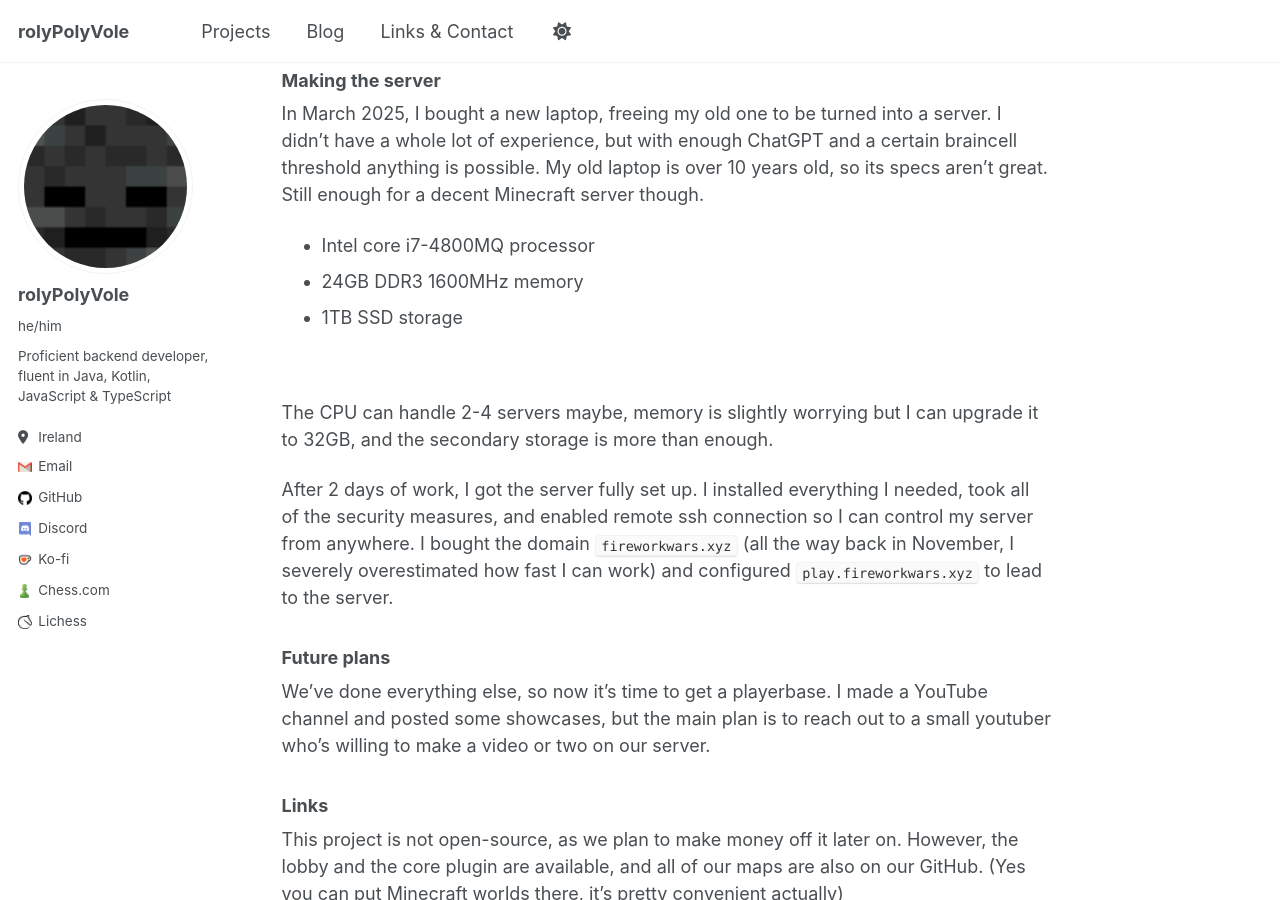
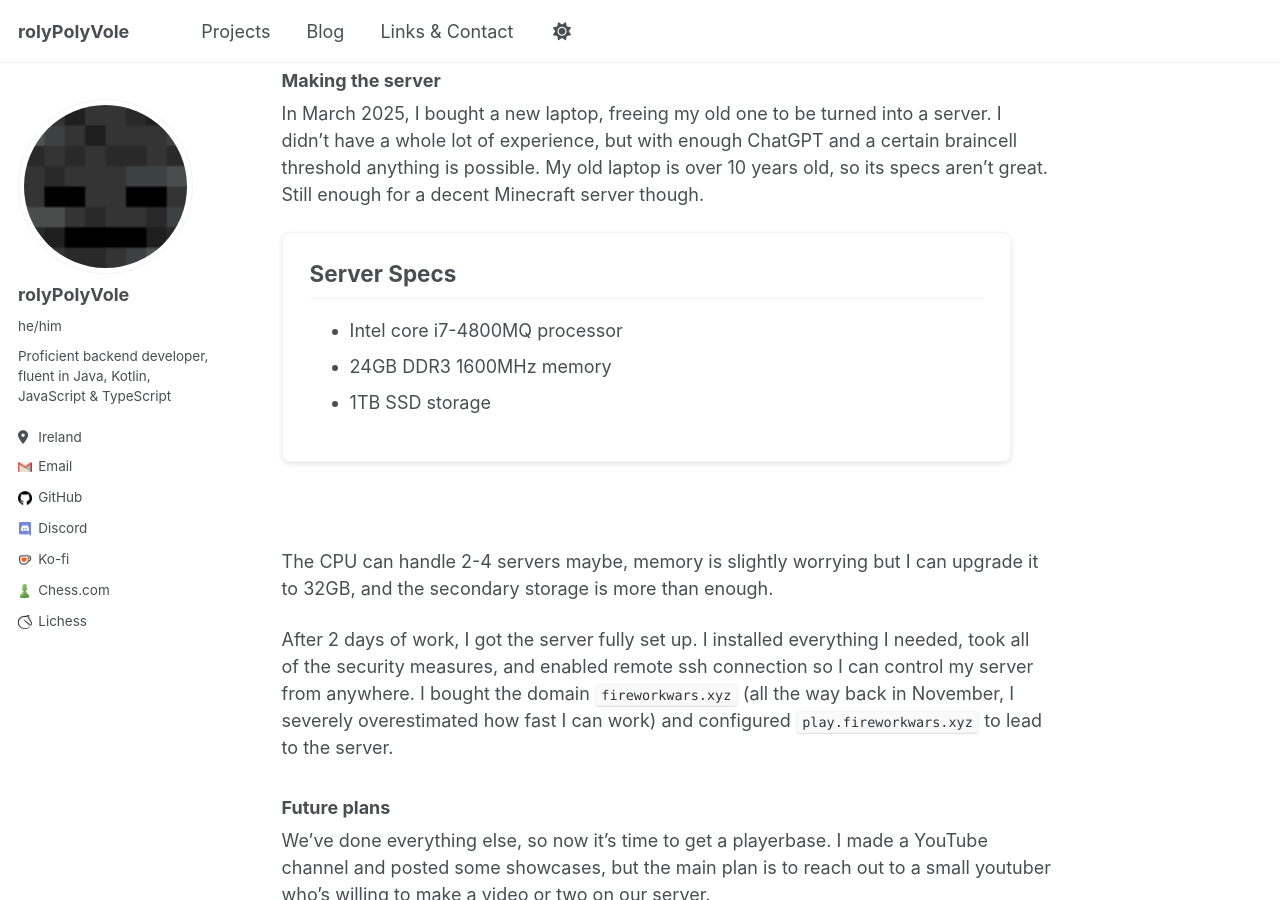
Before and after one commit to rolyPolyVole/rolyPolyVole.github.io, a Jekyll site: the page built from _projects/firework-wars.md, in a window 1280 px wide and 900 px high, scrolled down 1687 px. Built offline with Jekyll 4.4.1, drawn with Linux system fonts in a browser that asks for light colours.

Commit message:
List the server specs as a card

```diff
--- a/_projects/firework-wars.md
+++ b/_projects/firework-wars.md
@@ -31,9 +31,16 @@ At this point, all that was left was the finishing touches. I added all the craz
 ### Making the server
 In March 2025, I bought a new laptop, freeing my old one to be turned into a server. I didn't have a whole lot of experience, but with enough ChatGPT and a certain braincell threshold anything is possible. My old laptop is over 10 years old, so its specs aren't great. Still enough for a decent Minecraft server though.
 
-- Intel core i7-4800MQ processor
-- 24GB DDR3 1600MHz memory
-- 1TB SSD storage
+<div class="project__item">
+  <article class="project__card">
+    <h2 class="project__item-title">Server Specs</h2>
+    <ul>
+      <li>Intel core i7-4800MQ processor</li>
+      <li>24GB DDR3 1600MHz memory</li>
+      <li>1TB SSD storage</li>
+    </ul>
+  </article>
+</div>
 
 <br />
 
```
